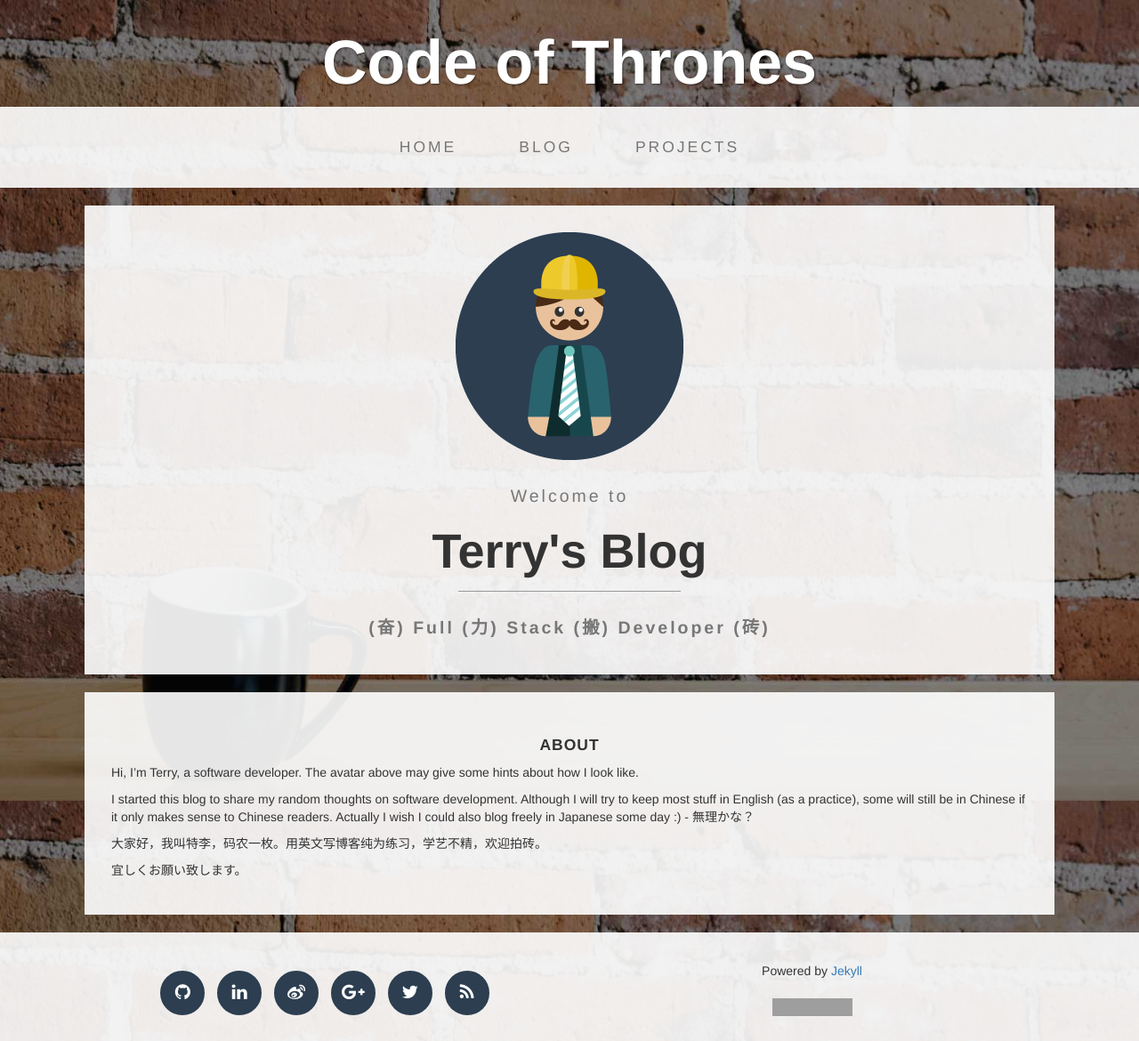
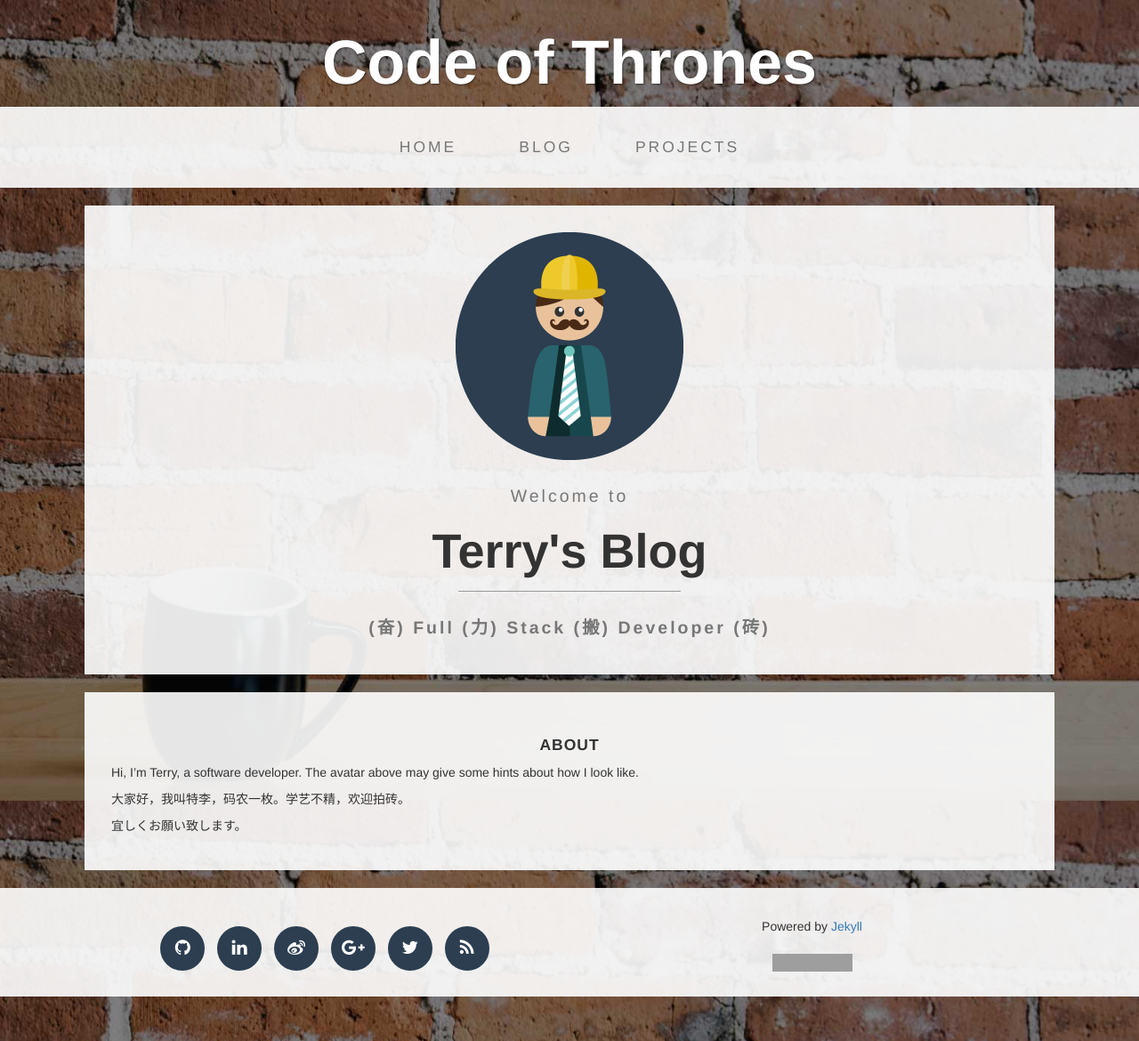
Before and after one commit to ummterry/ummterry.github.com, a Jekyll site: the page built from index.md, in a window 1280 px wide. Shown: the whole page at 89% size. Built offline with Jekyll 4.4.1, drawn with Linux system fonts in a browser that asks for light colours; nearby versions of some CDN libraries; grey boxes are pictures that could not be loaded.

Commit message:
Update index.md

```diff
--- a/index.md
+++ b/index.md
@@ -30,8 +30,7 @@ layout: default
                 <h2 class="intro-text text-center"><strong>About</strong></h2>
 
                 <p>Hi, I’m Terry, a software developer. The avatar above may give some hints about how I look like.</p>
-                <p>I started this blog to share my random thoughts on software development. Although I will try to keep most stuff in English (as a practice), some will still be in Chinese if it only makes sense to Chinese readers. Actually I wish I could also blog freely in Japanese some day :)  - 無理かな？</p>
-                <p>大家好，我叫特李，码农一枚。用英文写博客纯为练习，学艺不精，欢迎拍砖。</p>
+                <p>大家好，我叫特李，码农一枚。学艺不精，欢迎拍砖。</p>
                 <p>宜しくお願い致します。</p>
             </div>
         </div>
```
